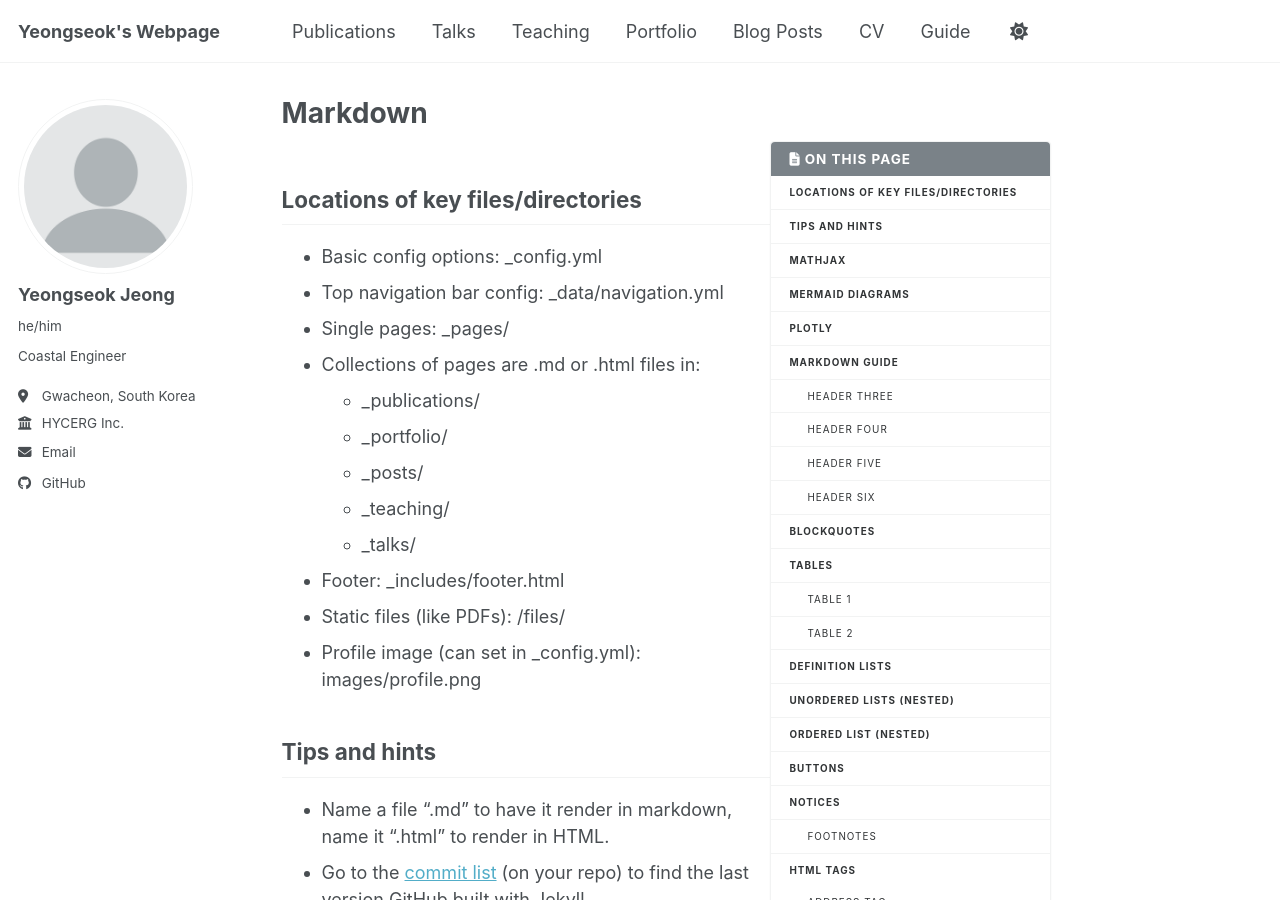
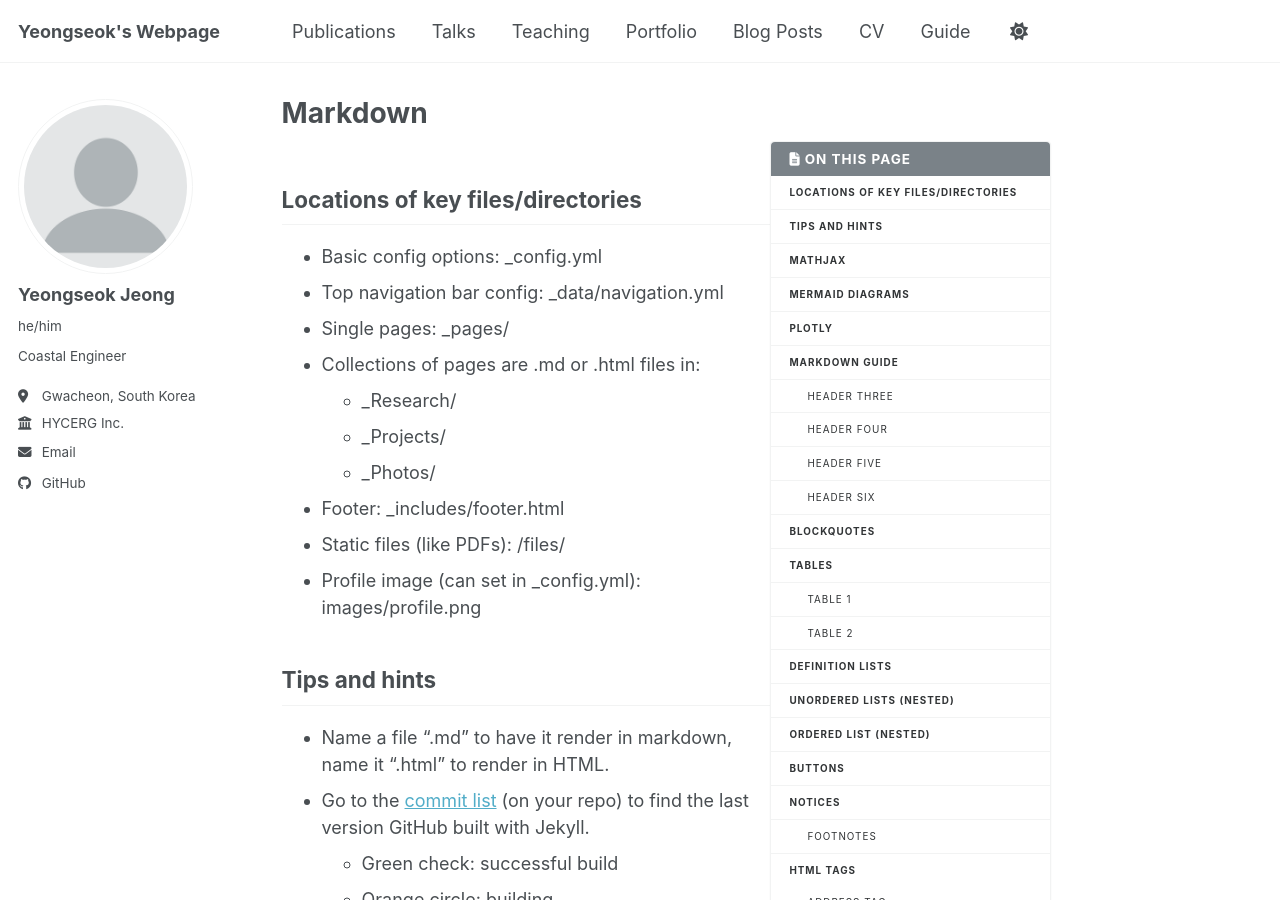
Before and after one commit to yjeongteddy/yjeongteddy.github.io, a Jekyll site: the page built from _pages/markdown.md, in a window 1280 px wide and 900 px high. Built offline with Jekyll 4.4.1, drawn with Linux system fonts in a browser that asks for light colours; emoji names are drawn with the system emoji font; a script bundle is joined from its source files by our own code; library files that are not in the unit come from our copies.

Commit message:
Update markdown.md

```diff
--- a/_pages/markdown.md
+++ b/_pages/markdown.md
@@ -15,11 +15,9 @@ redirect_from:
 * Top navigation bar config: _data/navigation.yml
 * Single pages: _pages/
 * Collections of pages are .md or .html files in:
-  * _publications/
-  * _portfolio/
-  * _posts/
-  * _teaching/
-  * _talks/
+  * _Research/
+  * _Projects/
+  * _Photos/
 * Footer: _includes/footer.html
 * Static files (like PDFs): /files/
 * Profile image (can set in _config.yml): images/profile.png
```
